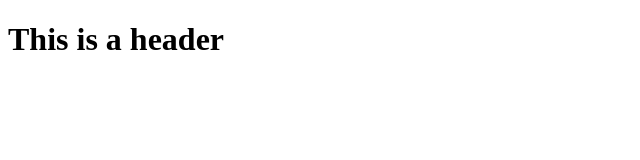
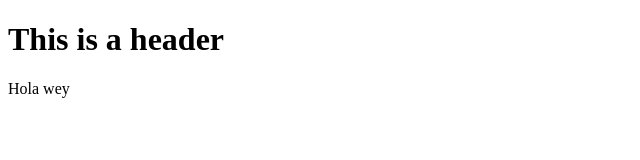
Before and after one commit to Engelberth1/git-test, a plain HTML site: page index.html in a window 1280 px wide. Shown: the full height of the page, 0-640 px from the left. Drawn offline with Linux system fonts and the light colour scheme.

Commit message:
second commit

```diff
--- a/index.html
+++ b/index.html
@@ -2,5 +2,6 @@
 <html>
     <body>
         <h1>This is a header</h1>
+        <p>Hola wey</p>
     </body>
 </html>
```
